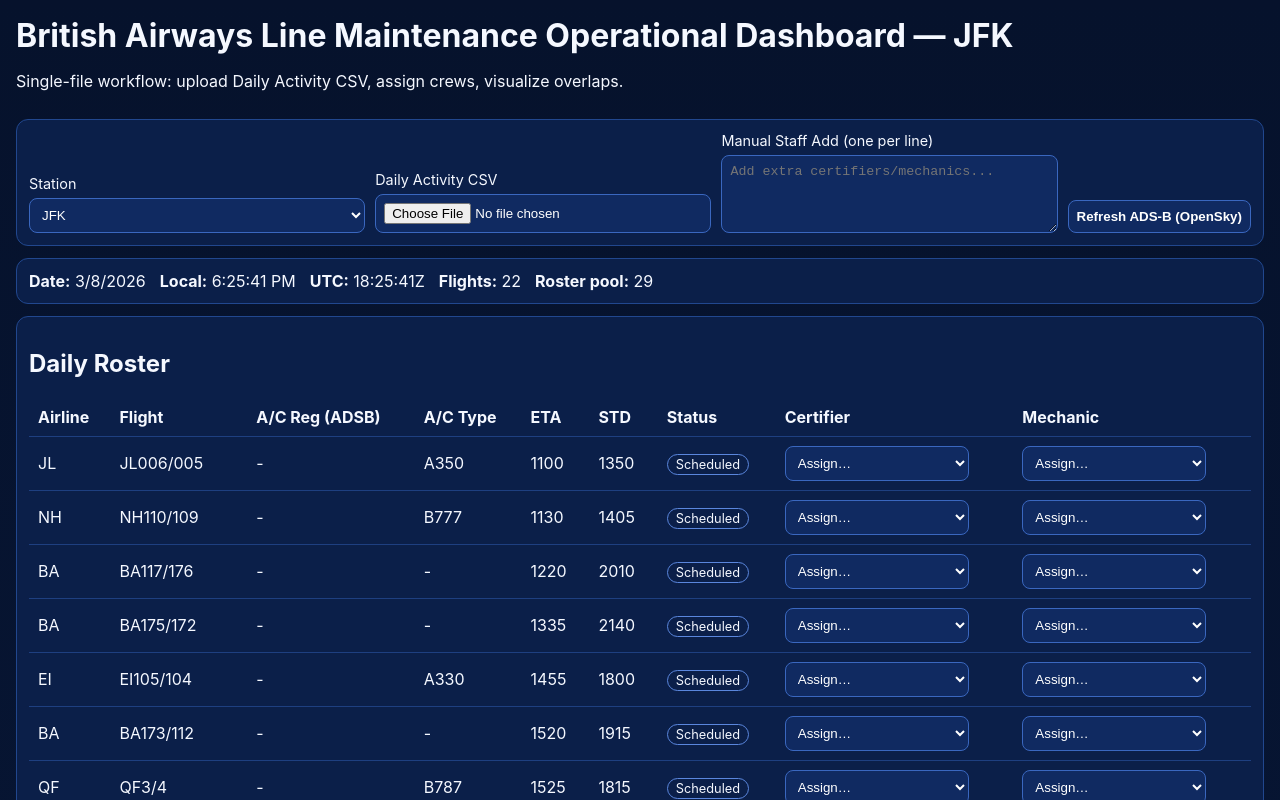
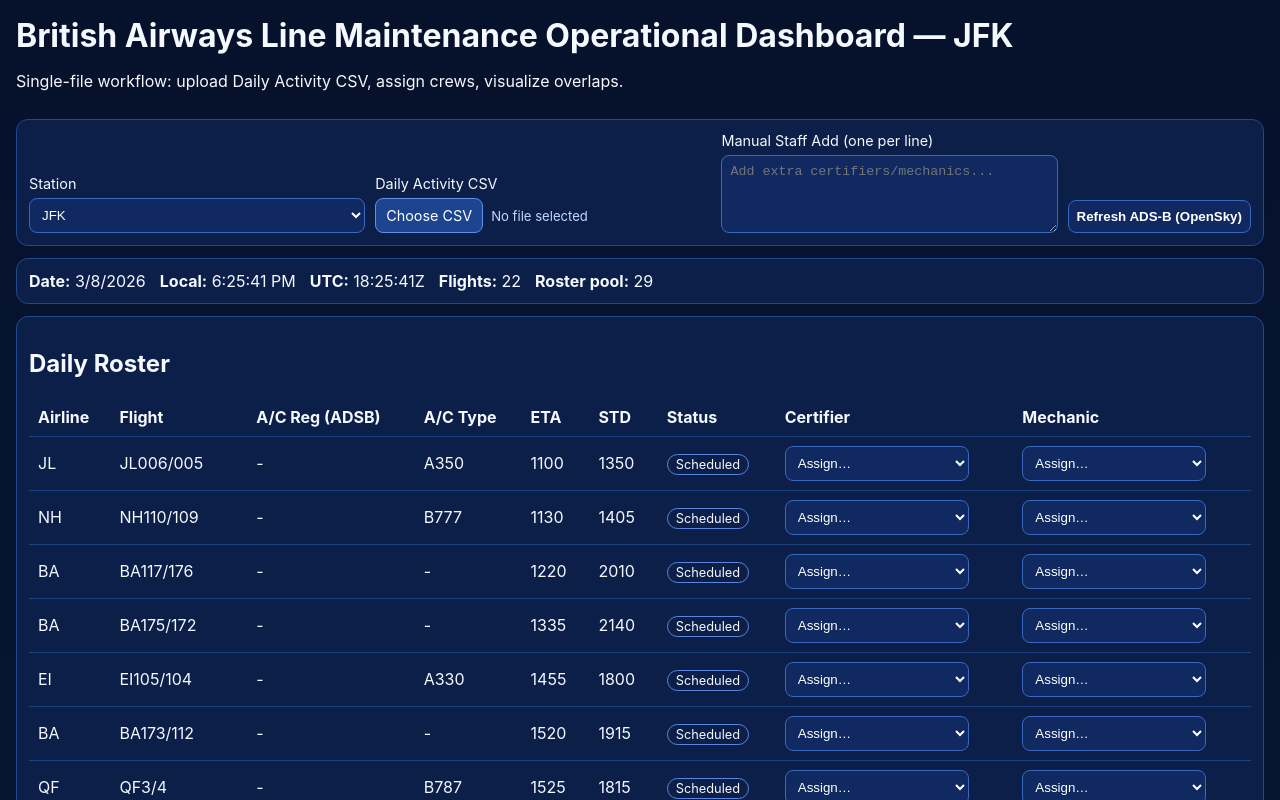
Before and after one commit to andrew-ibsen/jfk-ops-live-dashboard, a React (Vite) app: page / in a window 1280 px wide. Shown: the top 800 px of the page. Built offline with nearby package versions, Linux system fonts and the light colour scheme.

Commit message:
fix(ui): replace native file input with cleaner custom CSV picker

```diff
--- a/src/App.css
+++ b/src/App.css
@@ -9,6 +9,10 @@
 .uploads label{display:grid;gap:6px;font-size:.9rem}
 input,select,button,textarea{background:#102a61;color:#fff;border:1px solid #3a67bf;border-radius:8px;padding:8px}
 button{cursor:pointer;font-weight:600}.stats{display:flex;flex-wrap:wrap;gap:14px}
+.fileRow{display:flex;gap:8px;align-items:center}
+.fileBtn{display:inline-block;background:#1d458f;color:#fff;border:1px solid #5f8deb;border-radius:8px;padding:8px 10px;cursor:pointer;white-space:nowrap}
+.fileName{font-size:.82rem;color:#c5d6fb;overflow:hidden;text-overflow:ellipsis;white-space:nowrap;max-width:240px}
+.hiddenFile{display:none}
 .warn{border-color:#d4a431;background:#3d2f0f}.tableWrap{overflow:auto}
 table{width:100%;min-width:1200px;border-collapse:collapse}
 th,td{padding:9px;border-bottom:1px solid #1e3f80;text-align:left}
--- a/src/App.tsx
+++ b/src/App.tsx
@@ -212,6 +212,7 @@
   const [liveError, setLiveError] = useState('')
   const [clock, setClock] = useState(new Date())
   const [manualStaff, setManualStaff] = useState('')
+  const [dailyFileName, setDailyFileName] = useState('No file selected')
   const [assignments, setAssignments] = useState<Assignments>(() => {
     try { return JSON.parse(localStorage.getItem('ops-assignments') || '{}') } catch { return {} }
   })
@@ -298,9 +299,13 @@
         </label>
         <label>
           Daily Activity CSV
-          <input type="file" accept=".csv" onChange={async (e) => {
+          <div className="fileRow">
+            <label className="fileBtn" htmlFor="daily-csv">Choose CSV</label>
+            <span className="fileName">{dailyFileName}</span>
+            <input id="daily-csv" className="hiddenFile" type="file" accept=".csv" onChange={async (e) => {
               const f = e.target.files?.[0]
               if (!f) return
+              setDailyFileName(f.name)
               const rows = parseCsv(await f.text())
               const parsed = parseDailyActivity(rows)
               setActivity(parsed)
@@ -316,6 +321,7 @@
                 })
               }
             }} />
+          </div>
         </label>
         <label>
           Manual Staff Add (one per line)
```
Lines whose indentation alone changed are shown as unchanged.
